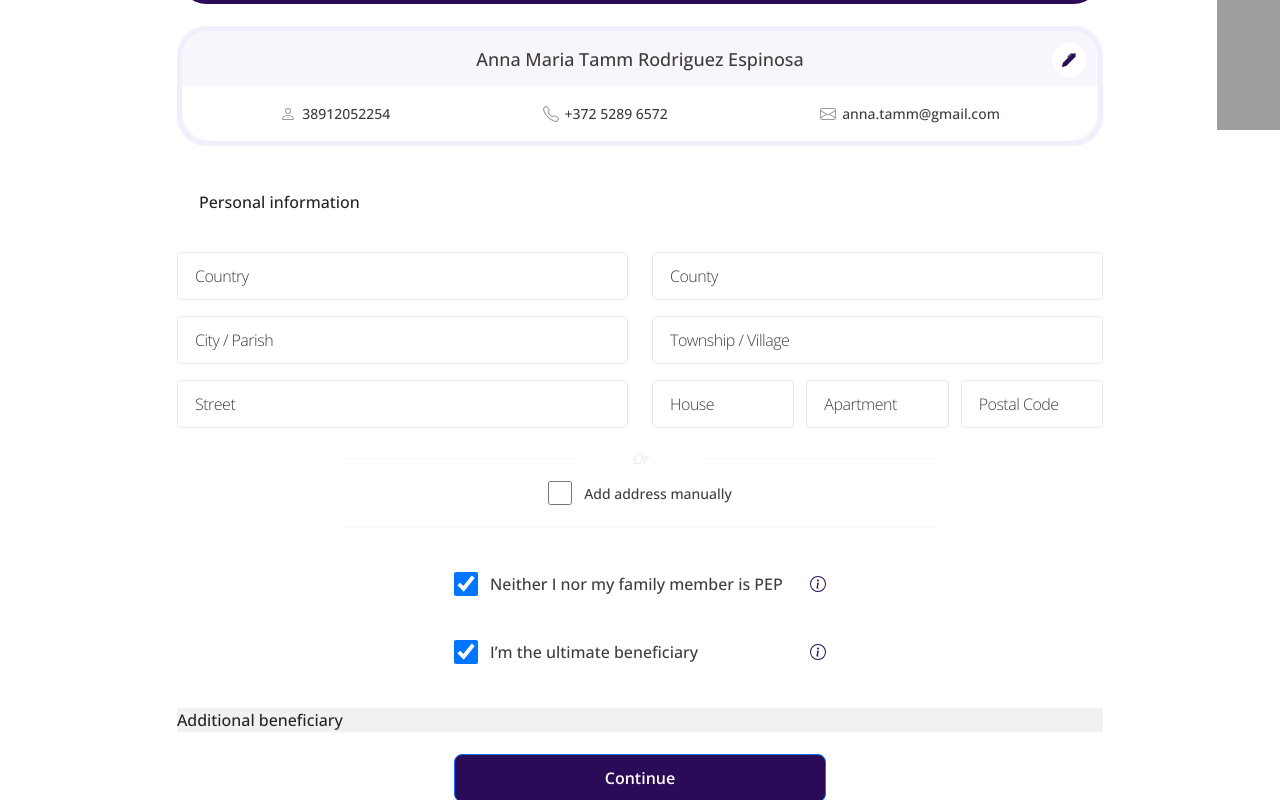
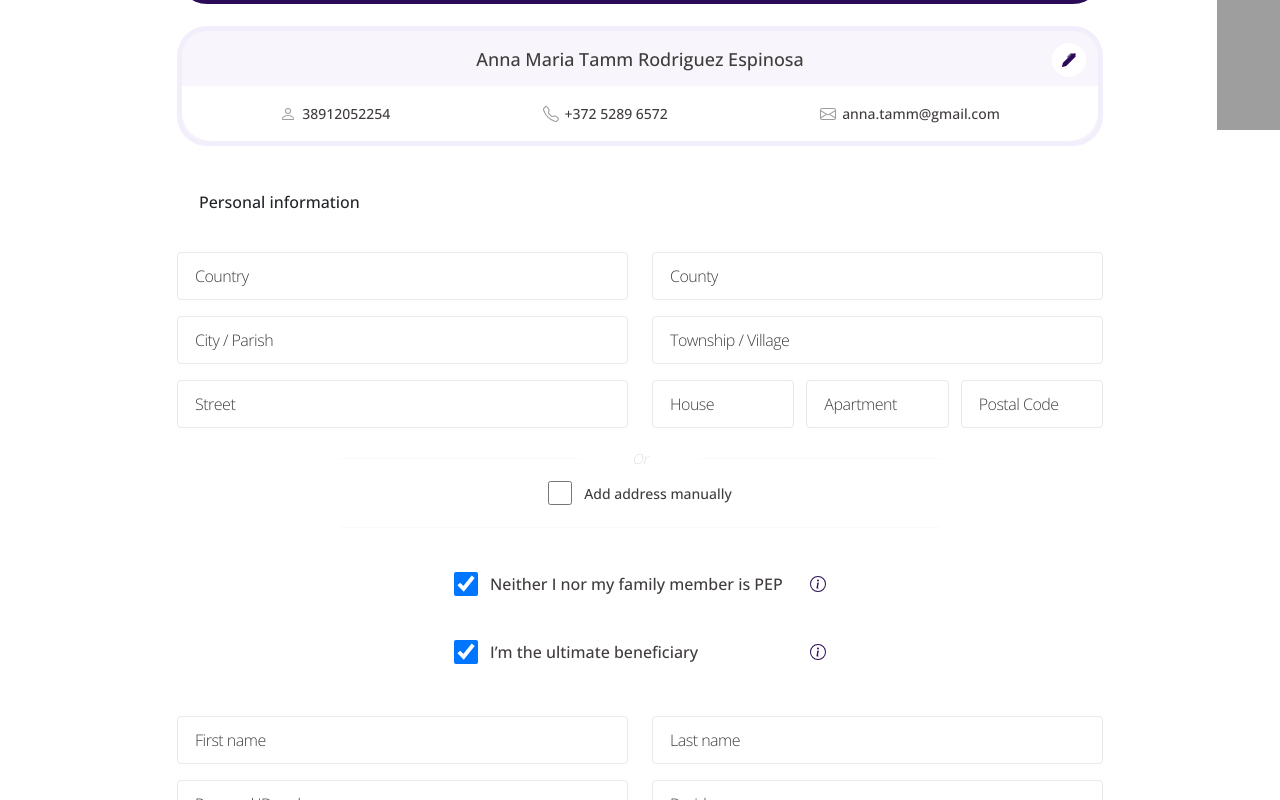
Before and after one commit to lukaszlempicki/inbank-project, a Vue app: page / in a window 1280 px wide. Both pictures are taken after a click on the checkbox "I’m the ultimate beneficiary". Shown: the part 193-993 px from the top of the page. Built offline with nearby package versions, Linux system fonts and the light colour scheme; grey boxes are pictures that could not be loaded.

Commit message:
add: AdditionalBeneficiary component

```diff
--- a/src/components/loan-application/AdditionalBeneficiary.vue
+++ b/src/components/loan-application/AdditionalBeneficiary.vue
@@ -1,16 +1,251 @@
 <template>
-  <div class="additional-beneficiary">Additional beneficiary</div>
+  <div class="additional-beneficiary">
+    <b-form @submit.prevent="submitForm" v-if="!formSubmitted">
+      <b-container>
+        <b-row>
+          <b-col sm="12" md="6" lg="6">
+            <!-- First name-->
+            <b-form-group
+              label="First name"
+              label-for="firstName"
+              :state="
+                !$v.form.firstName.$pending && !$v.form.firstName.required
+              "
+              :class="{
+                empty: !form.firstName,
+                filled: form.firstName,
+              }"
+            >
+              <b-form-input
+                v-model="form.firstName"
+                id="firstName"
+              ></b-form-input>
+              <b-form-invalid-feedback v-if="!$v.form.firstName.required"
+                >Value is required</b-form-invalid-feedback
+              >
+            </b-form-group>
+          </b-col>
+
+          <b-col sm="12" md="6" lg="6">
+            <!-- Last name-->
+            <b-form-group
+              label="Last name"
+              label-for="lastName"
+              :state="!$v.form.lastName.$pending && !$v.form.lastName.required"
+              :class="{
+                empty: !form.lastName,
+                filled: form.lastName,
+              }"
+            >
+              <b-form-input
+                v-model="form.lastName"
+                id="lastName"
+              ></b-form-input>
+              <b-form-invalid-feedback v-if="!$v.form.lastName.required">
+                Value is required
+              </b-form-invalid-feedback>
+            </b-form-group>
+          </b-col>
+        </b-row>
+
+        <b-row>
+          <b-col sm="12" md="6" lg="6">
+            <!-- Personal ID code -->
+            <b-form-group
+              label="Personal ID code"
+              label-for="personalIdCode"
+              :state="
+                !$v.form.personalIdCode.$pending &&
+                !$v.form.personalIdCode.required
+              "
+              :class="{
+                empty: !form.personalIdCode,
+                filled: form.personalIdCode,
+              }"
+            >
+              <b-form-input
+                v-model="form.personalIdCode"
+                id="personalIdCode"
+              ></b-form-input>
+              <b-form-invalid-feedback v-if="!$v.form.personalIdCode.required"
+                >Value is required</b-form-invalid-feedback
+              >
+            </b-form-group>
+          </b-col>
+
+          <b-col sm="12" md="6" lg="6">
+            <!-- Residency -->
+            <b-form-group
+              label="Residency"
+              label-for="residency"
+              :state="
+                !$v.form.residency.$pending && !$v.form.residency.required
+              "
+              :class="{
+                empty: !form.residency,
+                filled: form.residency,
+              }"
+            >
+              <b-form-input
+                v-model="form.residency"
+                id="residency"
+              ></b-form-input>
+              <b-form-invalid-feedback v-if="!$v.form.residency.required">
+                Value is required
+              </b-form-invalid-feedback>
+            </b-form-group>
+          </b-col>
+        </b-row>
+
+        <b-row>
+          <b-col sm="12" md="6" lg="6">
+            <!-- Birth place -->
+            <b-form-group
+              label="Birth place"
+              label-for="birthPlace"
+              :state="
+                !$v.form.birthPlace.$pending && !$v.form.birthPlace.required
+              "
+              :class="{
+                empty: !form.birthPlace,
+                filled: form.birthPlace,
+              }"
+            >
+              <b-form-input
+                v-model="form.birthPlace"
+                id="birthPlace"
+              ></b-form-input>
+              <b-form-invalid-feedback v-if="!$v.form.birthPlace.required"
+                >Value is required</b-form-invalid-feedback
+              >
+            </b-form-group>
+          </b-col>
+
+          <b-col sm="12" md="6" lg="6">
+            <!-- Birth date -->
+            <b-form-group
+              label="Birth date"
+              label-for="birthDate"
+              :state="
+                !$v.form.birthDate.$pending && !$v.form.birthDate.required
+              "
+              :class="{
+                empty: !form.birthDate,
+                filled: form.birthDate,
+              }"
+            >
+              <b-form-input
+                v-model="form.birthDate"
+                id="birthDate"
+              ></b-form-input>
+              <b-form-invalid-feedback v-if="!$v.form.birthDate.required">
+                Value is required
+              </b-form-invalid-feedback>
+            </b-form-group>
+          </b-col>
+        </b-row>
+      </b-container>
+    </b-form>
+  </div>
 </template>
 
 <script>
+import { required } from "vuelidate/lib/validators";
 export default {
   name: "AdditionalBeneficiary",
+  data() {
+    return {
+      form: {
+        firstName: "",
+        lastName: "",
+        personalIdCode: "",
+        residency: "",
+        birthPlace: "",
+        birthDate: "",
+      },
+    };
+  },
+  validations: {
+    form: {
+      firstName: { required },
+      lastName: { required },
+      personalIdCode: { required },
+      residency: { required },
+      birthPlace: { required },
+      birthDate: { required },
+    },
+  },
+  methods: {
+    submitForm() {
+      this.$v.$touch();
+      if (this.$v.$invalid) return;
+
+      // Simulate form submission logic (you can replace this with your actual logic)
+      setTimeout(() => {
+        this.formSubmitted = true;
+      }, 1000);
+    },
+    resetForm() {
+      this.form = {
+        firstName: "",
+        lastName: "",
+        personalIdCode: "",
+        residency: "",
+        birthPlace: "",
+        birthDate: "",
+      };
+      this.formSubmitted = false;
+      this.$v.$reset();
+    },
+  },
 };
 </script>
 
 <style lang="scss" scoped>
 .additional-beneficiary {
   margin-top: 22px;
-  background-color: #f1f1f1;
+}
+
+.container {
+  padding: 0;
+}
+
+.form-group::v-deep {
+  position: relative;
+  padding: 8px 0;
+
+  label {
+    position: absolute;
+    top: -2px;
+    left: 14px;
+    font-size: 14px;
+    font-weight: 300;
+    letter-spacing: -0.5px;
+    color: #413c3c;
+    background-color: #fff;
+    padding: 0 6px;
+  }
+
+  &.empty {
+    label {
+      top: 20px;
+      left: 12px;
+      font-size: 16px;
+      color: #413c3c;
+      padding: 0 6px;
+    }
+  }
+}
+
+.form-control {
+  border-radius: 4px;
+  font-size: 16px;
+  font-weight: 300;
+  line-height: 24px;
+  letter-spacing: 0px;
+  text-align: left;
+  border-color: #e9e9e9;
+  height: 48px;
+  padding: 0 22px;
 }
 </style>
--- a/src/components/loan-application/PEP.vue
+++ b/src/components/loan-application/PEP.vue
@@ -151,6 +151,48 @@ export default {
 <style lang="scss" scoped>
 .pep {
   margin-top: 22px;
-  background-color: #f1f1f1;
+}
+
+.container {
+  padding: 0;
+}
+
+.form-group::v-deep {
+  position: relative;
+  padding: 8px 0;
+
+  label {
+    position: absolute;
+    top: -2px;
+    left: 14px;
+    font-size: 14px;
+    font-weight: 300;
+    letter-spacing: -0.5px;
+    color: #413c3c;
+    background-color: #fff;
+    padding: 0 6px;
+  }
+
+  &.empty {
+    label {
+      top: 20px;
+      left: 12px;
+      font-size: 16px;
+      color: #413c3c;
+      padding: 0 6px;
+    }
+  }
+}
+
+.form-control {
+  border-radius: 4px;
+  font-size: 16px;
+  font-weight: 300;
+  line-height: 24px;
+  letter-spacing: 0px;
+  text-align: left;
+  border-color: #e9e9e9;
+  height: 48px;
+  padding: 0 22px;
 }
 </style>
```
